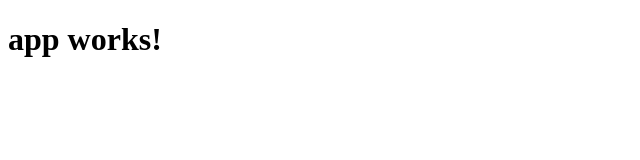
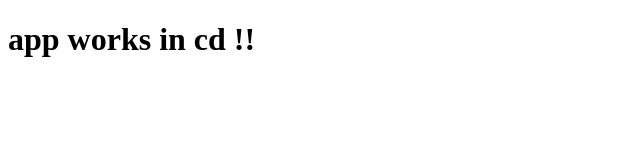
Before and after one commit to mikamboo/continuous-deployment, an Angular app: page / in a window 1280 px wide. Shown: the top 160 px of the page, without its empty margins (0-640 px from the left). Built offline with nearby package versions, Linux system fonts and the light colour scheme.

Commit message:
TG-2 #in-progress : Test continue deplyment
Wait end of this build and look prod app changes

```diff
--- a/src/app/app.component.ts
+++ b/src/app/app.component.ts
@@ -6,5 +6,5 @@ import { Component } from '@angular/core';
   styleUrls: ['./app.component.css']
 })
 export class AppComponent {
-  title = 'app works!';
+  title = 'app works in cd !!';
 }
```
